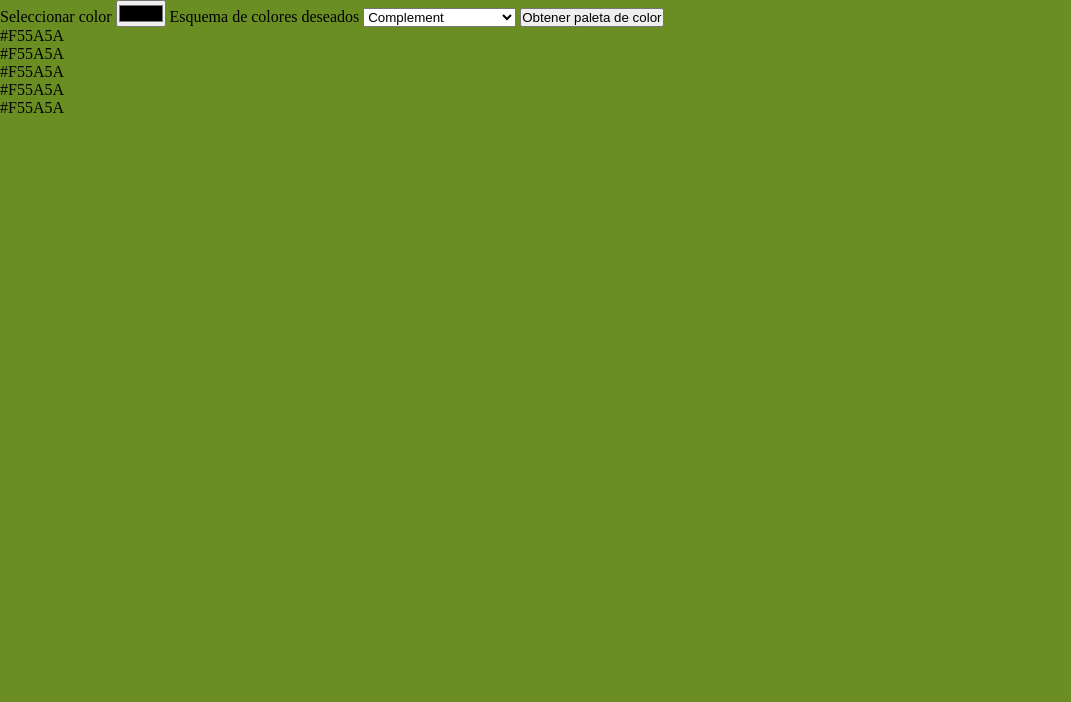
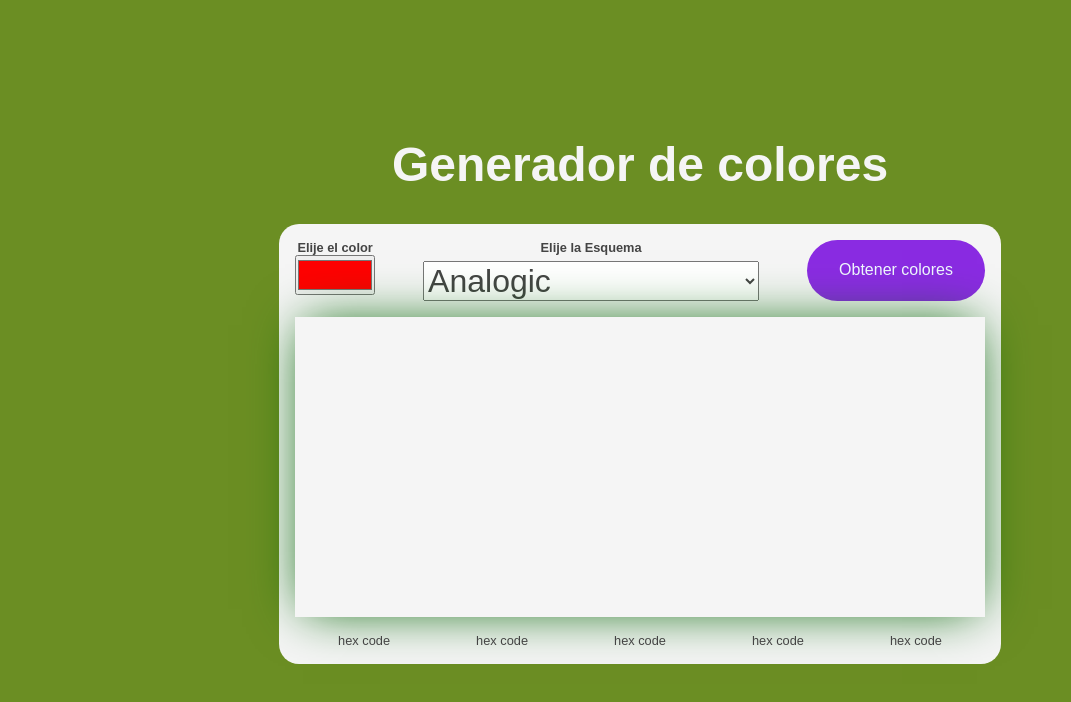
Before and after one commit to drkedrkedjon/color-generador, a plain HTML site: page index.html in a window 1280 px wide. Shown: the whole page, without its empty margins (0-1071 px from the left). Drawn offline with Linux system fonts and the light colour scheme; no server answers.

Commit message:
Proyecto terminado

```diff
--- a/index.html
+++ b/index.html
@@ -7,43 +7,42 @@
   <meta name="viewport" content="width=device-width, initial-scale=1.0">
   <link rel="stylesheet" href="./styles.css">
   <title>Document</title>
+  <script defer src="./javascript.js"></script>
 </head>
 
 <body>
+  <h1>Generador de colores</h1>
   <div class="container">
     <header>
-      <label for="seleccionar-color">Seleccionar color</label>
-      <input id="seleccionar-color" type="color">
+      <div>
+        <label for="seleccionar-color">Elije el color</label>
+        <input id="seleccionar-color" type="color" value="#ff0000">
+      </div>
 
-      <label for="color-esquema">Esquema de colores deseados</label>
+      <div>
+        <label for="color-esquema">Elije la Esquema</label>
         <select name="color-esquema" id="color-esquema">
           <option value="monochrome">Monochrome</option>
           <option value="monochrome-dark">Monochrome Dark</option>
           <option value="monochrome-light">Monochrome Light</option>
-        <option value="analogic">Analogic</option>
-        <option value="complement" selected>Complement</option>
+          <option value="analogic" selected>Analogic</option>
+          <option value="complement">Complement</option>
           <option value="analogic-complement">Analogic Complement</option>
           <option value="triad">Triad</option>
           <option value="quad">Quad</option>
         </select>
+      </div>
 
-      <button id="btn">Obtener paleta de color</button>
+      <button id="btn">Obtener colores</button>
     </header>
-    <main>
-
-      <div class="color" id="color-uno"></div>
-      <div class="color" id="color-dos"></div>
-      <div class="color" id="color-tres"></div>
-      <div class="color" id="color-cuatro"></div>
-      <div class="color" id="color-cinco"></div>
-
+    <main id="main-colors">
     </main>
-    <footer>
-      <p class="color-code" id="color-code-uno">#F55A5A</p>
-      <p class="color-code" id="color-code-dos">#F55A5A</p>
-      <p class="color-code" id="color-code-tres">#F55A5A</p>
-      <p class="color-code" id="color-code-cuatro">#F55A5A</p>
-      <p class="color-code" id="color-code-cinco">#F55A5A</p>
+    <footer id="footer-hex">
+      <p class="color-code">hex code</p>
+      <p class="color-code">hex code</p>
+      <p class="color-code">hex code</p>
+      <p class="color-code">hex code</p>
+      <p class="color-code">hex code</p>
     </footer>
   </div>
 </body>
--- a/javascript.js
+++ b/javascript.js
@@ -0,0 +1,30 @@
+const seleccionarColor = document.querySelector('#seleccionar-color')
+const colorEsquema = document.querySelector('#color-esquema')
+const mainColors = document.querySelector('#main-colors')
+const footerHex = document.querySelector('#footer-hex')
+const btn = document.querySelector('#btn')
+
+
+function generarColores() {
+  fetch(`https://www.thecolorapi.com/scheme?hex=${seleccionarColor.value.slice(1)}&mode=${colorEsquema.value}`)
+    .then(res => res.json())
+    // .then(data => console.log(data.colors[0].hex.value))
+    .then(data => {
+      let colorsHtml = ''
+      let footerHtml = ''
+      data.colors.forEach( color => {
+        colorsHtml += `
+          <div style="background-color: ${color.hex.value};" class="color"></div>
+        `
+        footerHtml += `
+        <p class="color-code">${color.hex.value}</p>
+        `
+      });
+      mainColors.innerHTML = colorsHtml
+      footerHex.innerHTML = footerHtml
+    })
+}
+
+generarColores()
+
+btn.addEventListener('click', generarColores)
--- a/styles.css
+++ b/styles.css
@@ -5,5 +5,79 @@
 }
 
 body {
+  display: grid;
+  place-content: center;
+  min-height: 100vh;
   background-color: olivedrab;
+  font-family: Arial, Helvetica, sans-serif;
+  color: #444;
 }
+
+h1 {
+  color: whitesmoke;
+  margin-bottom: 2rem;
+  text-align: center;
+  font-size: 3rem;
+}
+
+.container {
+  display: grid;
+  grid-template-rows: auto 300px auto;
+  background-color: whitesmoke;
+  border-radius: 20px;
+  padding: 1rem;
+}
+
+label {
+  display: block;
+  font-size: 0.8rem;
+  font-weight: 900;
+  text-align: center;
+}
+header {
+  display: flex;
+  gap: 3rem;
+  align-items: top;
+  padding-bottom: 1rem;
+}
+
+#seleccionar-color {
+  width: 80px;
+  height: 40px;
+}
+
+#color-esquema {
+  font-size: 2rem;
+  margin-top: 6px;
+  color: inherit;
+}
+
+button {
+  font-size: 1rem;
+  padding: 1rem 2rem;
+  border: none;
+  border-radius: 50px;
+  background-color: blueviolet;
+  color: aliceblue;
+  cursor: pointer;
+}
+
+.color {
+  background-color: bisque;
+  height: 300px;
+  width: 20%;
+  /* border: 1px solid red; */
+}
+
+main {
+  display: flex;
+  box-shadow: 0 0 50px -8px darkgreen;
+}
+
+footer {
+  display: flex;
+  align-items: center;
+  justify-content: space-around;
+  padding-top: 1rem;
+  font-size: 0.8rem;
+}
```
Lines whose indentation alone changed are shown as unchanged.
